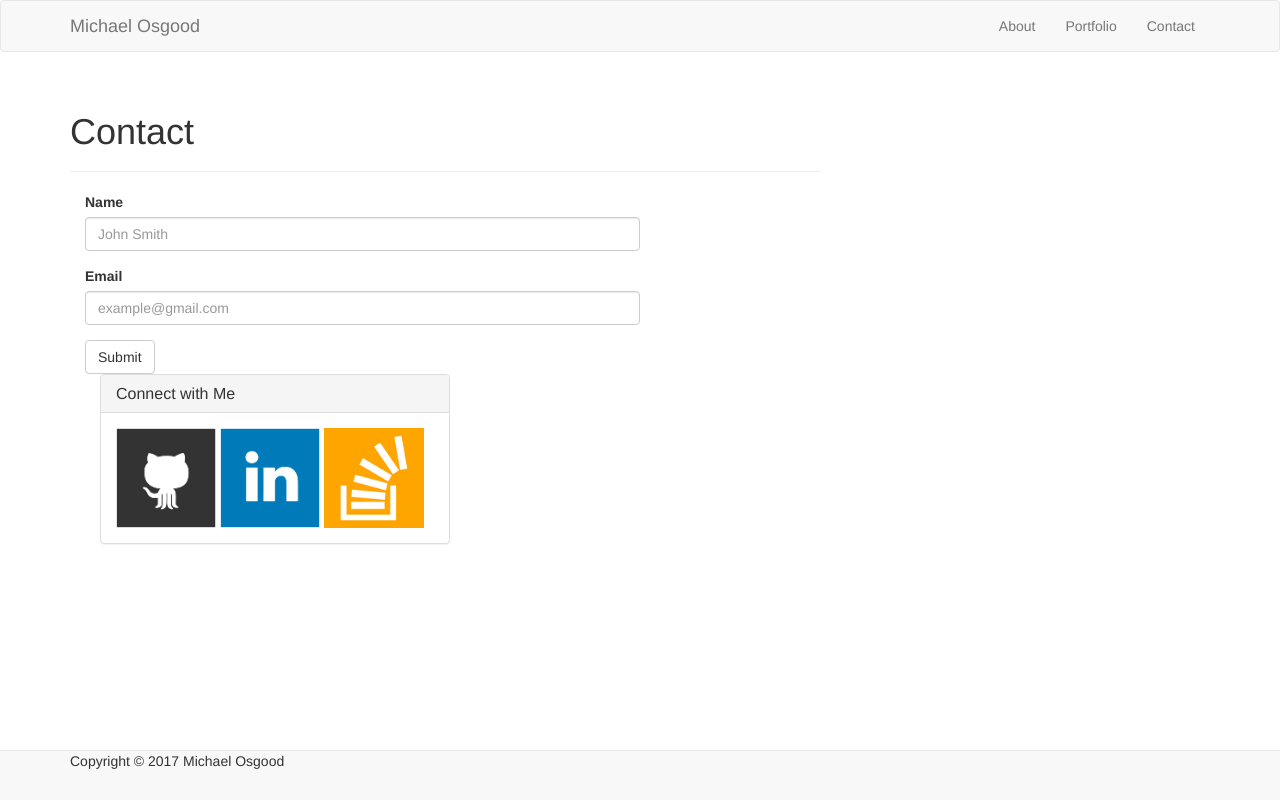
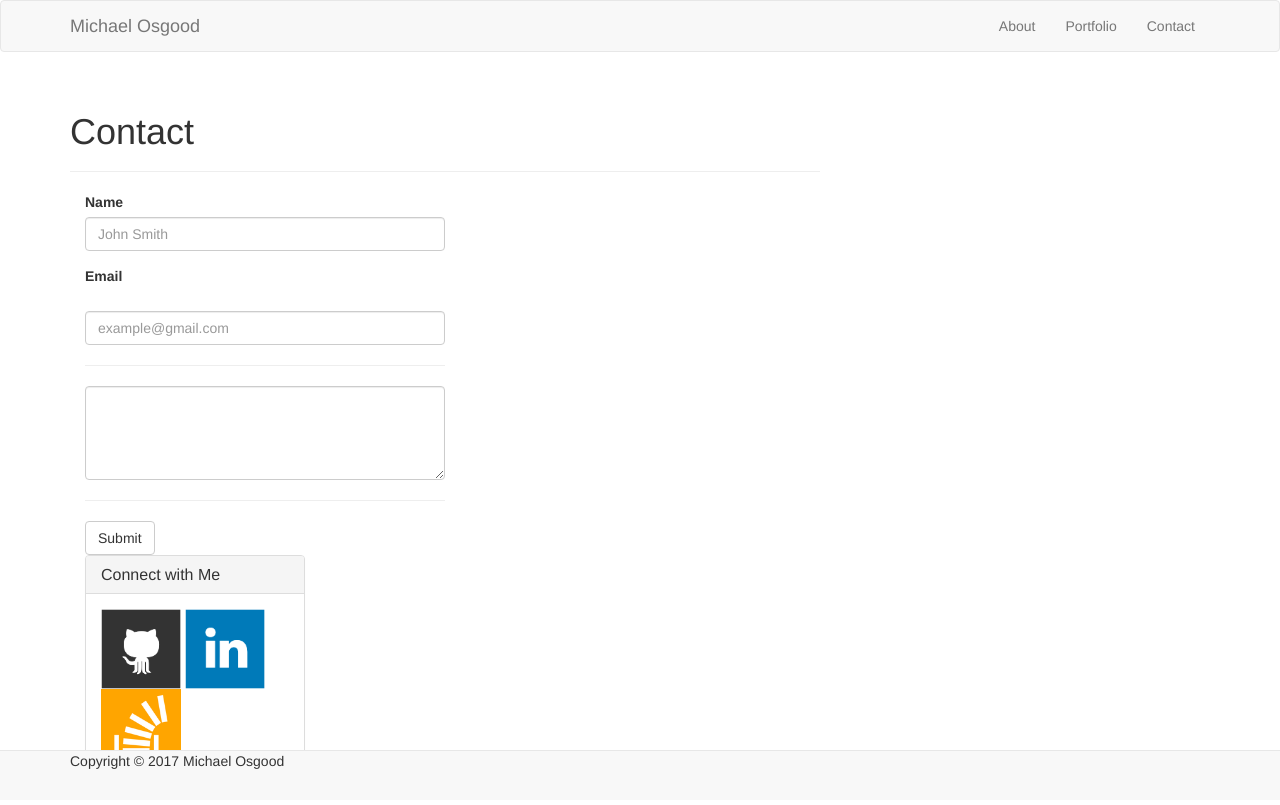
Before and after one commit to michaelosgood/Bootstrap-Portfolio, a plain HTML site: page contact.html in a window 1280 px wide. Drawn offline with nearby package versions, Linux system fonts and the light colour scheme.

Commit message:
as good as it gets

```diff
--- a/contact.html
+++ b/contact.html
@@ -1,3 +1,4 @@
+<!--Michael Osgood - Bootstrap-Portfolio HW -->
 <!DOCTYPE html>
 <html lang="en-us">
 
@@ -29,7 +30,7 @@
         <li><a href="contact.html">Contact</a></li>
       </ul>
     </div><!-- /.navbar-collapse -->
-  </div><!-- /.container-fluid -->
+  </div><!-- /.container -->
 </nav>
 
 <div class="container">
@@ -42,7 +43,7 @@
 
     <div class="container">
       <div class="row">
-        <div class="col-md-6">
+        <div class="col-md-4">
 
         <form>
             <div class="form-group">
@@ -50,15 +51,21 @@
               <input type="name" class="form-control" id="exampleInputName1" placeholder="John Smith">
             </div>
             <div class="form-group">
-              <label for="exampleInputPassword1">Email</label>
-              <input type="email" class="form-control" id="exampleInputEmail1" placeholder="example@gmail.com">
+              <label for="exampleInputPassword1">Email</label><br><br>
+              <input type="email" class="form-control" id="exampleInputEmail1" placeholder="example@gmail.com"><hr>
+              <textarea class="form-control" rows="4"></textarea><hr>
             </div>
             <button type="submit" class="btn btn-default">Submit</button>
         </form>
 
       </div>
     </div>
+  </div>
 
+
+ <!--Social Media Links
+      1) I need to figure out how to get this to move over to the right-side of the
+         screen-->
 
     <div class="col-md-4">
       <div class="panel panel-default">
@@ -66,26 +73,26 @@
           <h3 class="panel-title">Connect with Me</h3>
         </div>
         <div class="panel-body">
-          <a href="https://github.com/michaelosgood" target="_blank">
-          <img src="assets/images/github-128.png" class="social" alt="GitHub" width=100 height=100/></a>
+         <a href="https://github.com/michaelosgood" target="_blank">
+          <img src="assets/images/github-128.png" class="social" alt="GitHub" width=80 height=80/></a>
 
           <a href="https://www.linkedin.com/in/michaelfosgood/" target="_blank" >
-          <img src="assets/images/linkedin-128.png" class="social" alt="LinkedIn" width=100 height=100/></a>
+          <img src="assets/images/linkedin-128.png" class="social" alt="LinkedIn" width=80 height=80/></a>
 
           <a href="https://stackexchange.com/users/11096574/michaelosgood" target="_blank">
-          <img src="assets/images/stackoverflow-128.png" class="social" alt="Stack Overflow" width=100 height=100/></a>
+          <img src="assets/images/stackoverflow-128.png" class="social" alt="Stack Overflow" width=80 height=80/></a>
         </div>
       </div>
     </div>
   </div>
 
 
+<!-- Footer -->
 <nav class="navbar navbar-default navbar-fixed-bottom">
   <div class="container">
     Copyright &copy; 2017 Michael Osgood
   </div>
 </nav>
 
-
 </body>
 </html>
```
Also changed, not shown: index.html (+7 -5 lines), portfolio.html (+10 -7 lines), assets/css/style.css (added).
